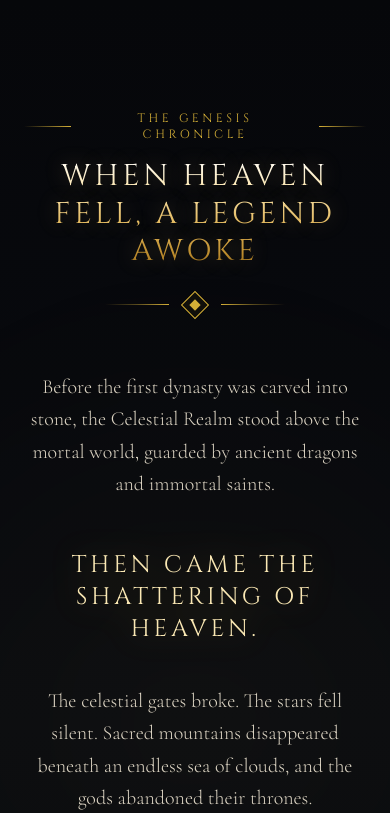
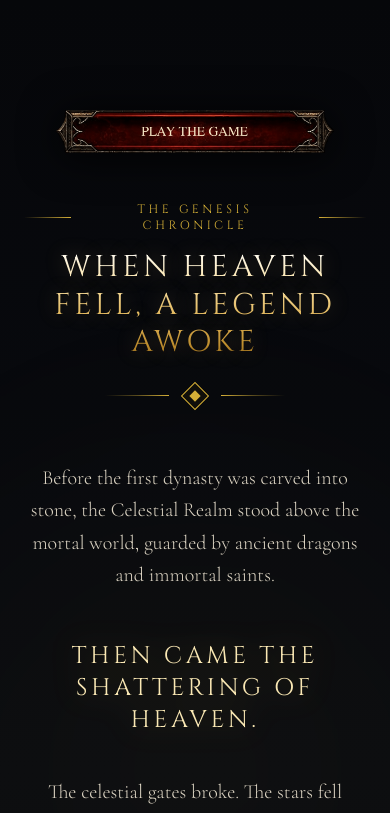
Before and after one commit to howps-lab/Wallpaper-Game-v3, a React (Vite) app: page / in a window 390 px wide. Shown: the part 846-1659 px from the top of the page. Built offline with nearby package versions, Linux system fonts and the light colour scheme.

Commit message:
feat: add "Play The Game" call-to-action buttons
Integrate game preview links across the Navigation, Story, and Final CTA sections to improve user engagement and access to the game preview.

```diff
--- a/src/components/FinalCtaSection.tsx
+++ b/src/components/FinalCtaSection.tsx
@@ -53,7 +53,7 @@ export default function FinalCtaSection({
           The heavens have fallen. The oath remains.
         </motion.p>
 
-        {/* Action Button: ENTER THE WORLD */}
+        {/* Action Button: ENTER THE WORLD & RETURN TO SUMMIT */}
         <motion.div
           initial={{ opacity: 0, y: 15 }}
           whileInView={{ opacity: 1, y: 0 }}
@@ -77,6 +77,30 @@ export default function FinalCtaSection({
             <span>RETURN TO SUMMIT</span>
           </button>
         </motion.div>
+
+        {/* Play The Game Button: Centered Horizontally Just Below */}
+        <motion.div
+          initial={{ opacity: 0, y: 18 }}
+          whileInView={{ opacity: 1, y: 0 }}
+          viewport={{ once: true }}
+          transition={{ duration: 1.2, delay: 0.45 }}
+          className="mt-8 flex justify-center items-center"
+        >
+          <a
+            href="https://howps-lab.github.io/ai-lab/game/preview.html"
+            target="_blank"
+            rel="noopener noreferrer"
+            className="group relative inline-flex items-center justify-center transition-all duration-300 hover:scale-[1.03] active:scale-[0.98] cursor-pointer filter drop-shadow-[0_4px_20px_rgba(0,0,0,0.85)] hover:drop-shadow-[0_0_25px_rgba(200,45,30,0.65)]"
+            aria-label="Play The Game"
+            title="Launch Game Preview in a new window"
+          >
+            <img
+              src="/assets/aistudio/play_the_game_5fd713bf.png"
+              alt="Play The Game"
+              className="w-[280px] sm:w-[340px] md:w-[380px] lg:w-[420px] max-w-[92vw] h-auto object-contain select-none"
+            />
+          </a>
+        </motion.div>
       </div>
 
       {/* Cinematic Site Footer */}
--- a/src/components/Navigation.tsx
+++ b/src/components/Navigation.tsx
@@ -105,12 +105,14 @@ export default function Navigation({ onNavigate, onEnterWorld }: NavigationProps
             )}
           </button>
 
-          <button
-            onClick={onEnterWorld}
-            className="hidden sm:inline-flex items-center gap-2 px-4 py-2 border border-[#d4af37]/60 hover:border-[#f5df9e] bg-[#12110c]/80 hover:bg-[#1f1b12] text-[#f5df9e] hover:text-white text-xs font-display tracking-[0.2em] uppercase font-semibold transition-all duration-300 rounded-sm cursor-pointer whitespace-nowrap shrink-0 gold-subtle-glow"
+          <a
+            href="https://howps-lab.github.io/ai-lab/game/preview.html"
+            target="_blank"
+            rel="noopener noreferrer"
+            className="hidden sm:inline-flex items-center gap-2 px-4 py-2 border border-[#d4af37]/60 hover:border-[#f5df9e] bg-[#12110c]/80 hover:bg-[#1f1b12] text-[#f5df9e] hover:text-white text-xs font-display tracking-[0.2em] uppercase font-semibold transition-all duration-300 rounded-sm cursor-pointer whitespace-nowrap shrink-0 gold-subtle-glow shadow-[0_0_15px_rgba(212,175,55,0.2)] hover:shadow-[0_0_20px_rgba(255,215,0,0.35)]"
           >
-            <span>ENTER THE WORLD</span>
-          </button>
+            <span>PLAY THE GAME</span>
+          </a>
 
           {/* Mobile Menu Button */}
           <button
@@ -156,15 +158,15 @@ export default function Navigation({ onNavigate, onEnterWorld }: NavigationProps
             )}
           </button>
 
-          <button
-            onClick={() => {
-              setMobileMenuOpen(false);
-              onEnterWorld();
-            }}
-            className="w-full mt-1 py-3 border border-[#d4af37] bg-[#1a1710] text-[#f5df9e] text-xs font-display tracking-[0.25em] uppercase font-bold text-center"
+          <a
+            href="https://howps-lab.github.io/ai-lab/game/preview.html"
+            target="_blank"
+            rel="noopener noreferrer"
+            onClick={() => setMobileMenuOpen(false)}
+            className="w-full mt-1 py-3 border border-[#d4af37] bg-[#1a1710] text-[#f5df9e] text-xs font-display tracking-[0.25em] uppercase font-bold text-center block shadow-[0_0_15px_rgba(212,175,55,0.2)]"
           >
-            ENTER THE WORLD
-          </button>
+            PLAY THE GAME
+          </a>
         </div>
       )}
     </header>
--- a/src/components/StorySection.tsx
+++ b/src/components/StorySection.tsx
@@ -13,6 +13,24 @@ export default function StorySection() {
       />
 
       <div className="relative max-w-4xl mx-auto">
+        {/* Play The Game Button: Centered in space above The Genesis Chronicle */}
+        <div className="flex justify-center items-center mb-12 sm:mb-16">
+          <a
+            href="https://howps-lab.github.io/ai-lab/game/preview.html"
+            target="_blank"
+            rel="noopener noreferrer"
+            className="group relative inline-flex items-center justify-center transition-all duration-300 hover:scale-[1.03] active:scale-[0.98] cursor-pointer filter drop-shadow-[0_4px_20px_rgba(0,0,0,0.85)] hover:drop-shadow-[0_0_25px_rgba(200,45,30,0.65)]"
+            aria-label="Play The Game"
+            title="Launch Game Preview in a new window"
+          >
+            <img
+              src="/assets/aistudio/play_the_game_5fd713bf.png"
+              alt="Play The Game"
+              className="w-[280px] sm:w-[340px] md:w-[380px] lg:w-[420px] max-w-[92vw] h-auto object-contain select-none"
+            />
+          </a>
+        </div>
+
         {/* Editorial Chapter Header */}
         <div className="flex flex-col items-center text-center mb-14">
           <div className="flex items-center gap-3 mb-4">
```
Also changed, not shown: public/assets/aistudio/play_the_game_5fd713bf.png (added), public/images/play-the-game.png (added).
